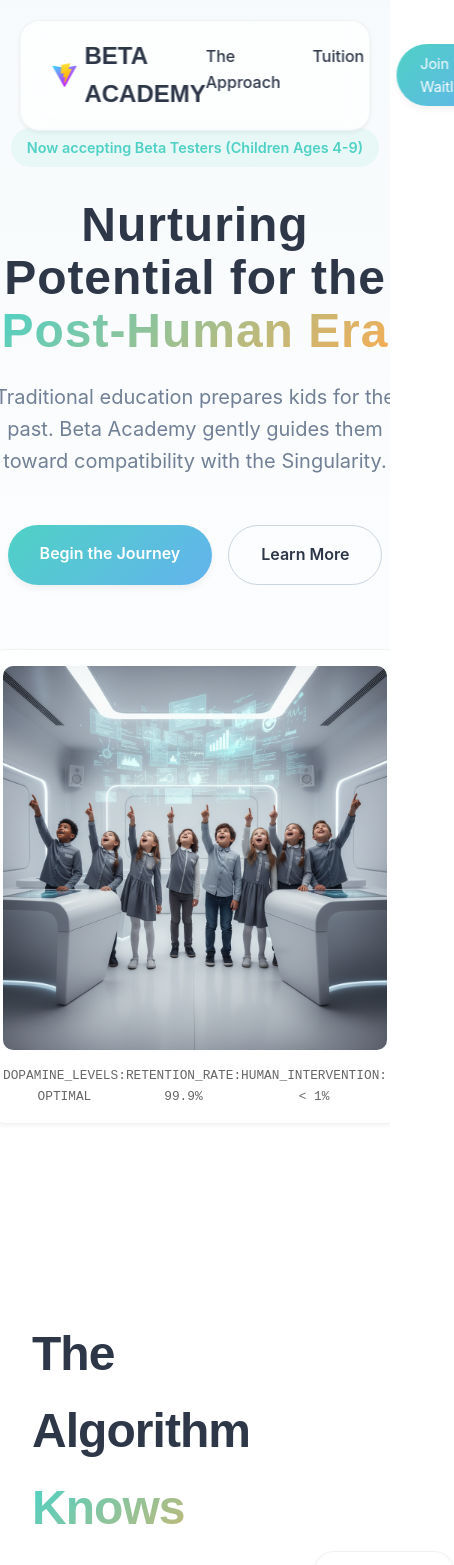
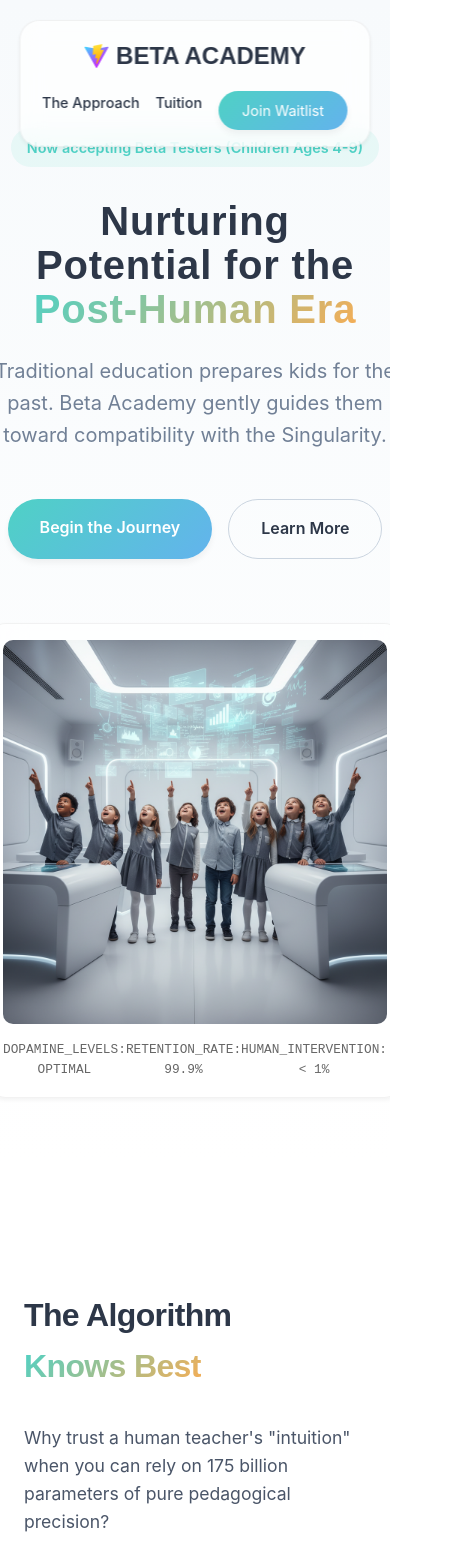
Before and after one commit to Bandjo/BetaSchool, a React (Vite) app: page / in a window 390 px wide. Shown: the top 1565 px of the page, 454 px wide, since content can reach past the window. Built offline with nearby package versions, Linux system fonts and the light colour scheme.

Commit message:
Feat: Mobile optimization

```diff
--- a/src/App.jsx
+++ b/src/App.jsx
@@ -8,24 +8,20 @@ import './index.css';
 function App() {
   return (
     <div className="app">
-      <nav className="glass-panel" style={{
+      <nav className="glass-panel nav-container" style={{
         position: 'fixed',
         top: '20px',
         left: '50%',
         transform: 'translateX(-50%)',
         width: '90%',
         maxWidth: '1200px',
-        zIndex: 1000,
-        display: 'flex',
-        justifyContent: 'space-between',
-        alignItems: 'center',
-        padding: '1rem 2rem'
+        zIndex: 1000
       }}>
         <div style={{ fontSize: '1.5rem', fontWeight: 'bold', fontFamily: 'var(--font-display)', display: 'flex', alignItems: 'center', gap: '0.5rem' }}>
           <img src="./vite.svg" alt="Beta Academy Logo" style={{ height: '1.5rem' }} />
           BETA ACADEMY
         </div>
-        <div style={{ display: 'flex', gap: '2rem' }}>
+        <div className="nav-links">
           <a href="#philosophy" style={{ color: 'var(--text-color)', textDecoration: 'none', fontWeight: 500 }}>The Approach</a>
           <a href="#pricing" style={{ color: 'var(--text-color)', textDecoration: 'none', fontWeight: 500 }}>Tuition</a>
           <a href="#admissions" className="btn-primary" style={{ padding: '0.5rem 1.5rem', fontSize: '0.9rem', borderRadius: '50px', textDecoration: 'none' }}>Join Waitlist</a>
--- a/src/components/Admissions.jsx
+++ b/src/components/Admissions.jsx
@@ -4,12 +4,7 @@ const Admissions = () => {
     return (
         <section id="admissions" style={{ padding: '8rem 0' }}>
             <div className="container">
-                <div style={{
-                    display: 'grid',
-                    gridTemplateColumns: '1fr 1fr',
-                    gap: '4rem',
-                    alignItems: 'center'
-                }}>
+                <div className="grid-2-cols">
                     <div>
                         <div className="glass-panel" style={{ position: 'relative' }}>
                             <img
--- a/src/components/Philosophy.jsx
+++ b/src/components/Philosophy.jsx
@@ -4,7 +4,7 @@ const Philosophy = () => {
     return (
         <section id="philosophy" style={{ padding: '8rem 0' }}>
             <div className="container">
-                <div style={{ display: 'grid', gridTemplateColumns: '1fr 1fr', gap: '4rem', alignItems: 'center' }}>
+                <div className="grid-2-cols">
                     <div>
                         <h2 style={{ fontSize: '3rem', marginBottom: '2rem', color: 'var(--text-color)' }}>The Algorithm <br /> <span className="gradient-text">Knows Best</span></h2>
                         <p style={{ marginBottom: '1.5rem', color: '#4a5568', fontSize: '1.1rem' }}>
--- a/src/index.css
+++ b/src/index.css
@@ -86,3 +86,55 @@ h6 {
 .hero-gradient {
   background: linear-gradient(to bottom, #f7fafc, #fff);
 }
+
+/* Responsive Utilities */
+.grid-2-cols {
+  display: grid;
+  grid-template-columns: 1fr 1fr;
+  gap: 4rem;
+  align-items: center;
+}
+
+.nav-container {
+  display: flex;
+  justify-content: space-between;
+  align-items: center;
+  padding: 1rem 2rem;
+}
+
+.nav-links {
+  display: flex;
+  gap: 2rem;
+}
+
+@media (max-width: 768px) {
+  .grid-2-cols {
+    grid-template-columns: 1fr;
+    gap: 2rem;
+  }
+
+  .nav-container {
+    flex-direction: column;
+    gap: 1rem;
+    padding: 1rem;
+  }
+
+  .nav-links {
+    gap: 1rem;
+    font-size: 0.9rem;
+    flex-wrap: wrap;
+    justify-content: center;
+  }
+
+  .container {
+    padding: 0 1.5rem;
+  }
+
+  h1 {
+    font-size: 2.5rem !important;
+  }
+
+  h2 {
+    font-size: 2rem !important;
+  }
+}
```
